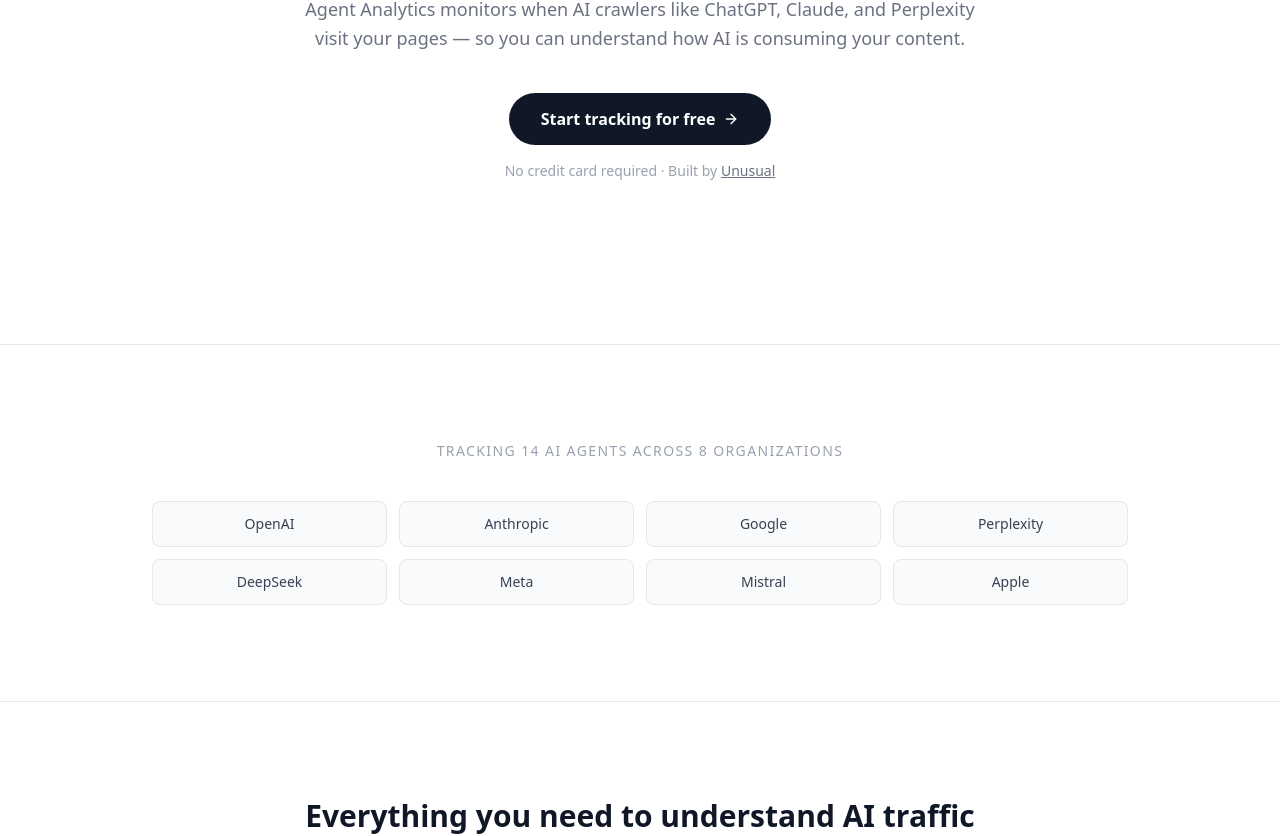
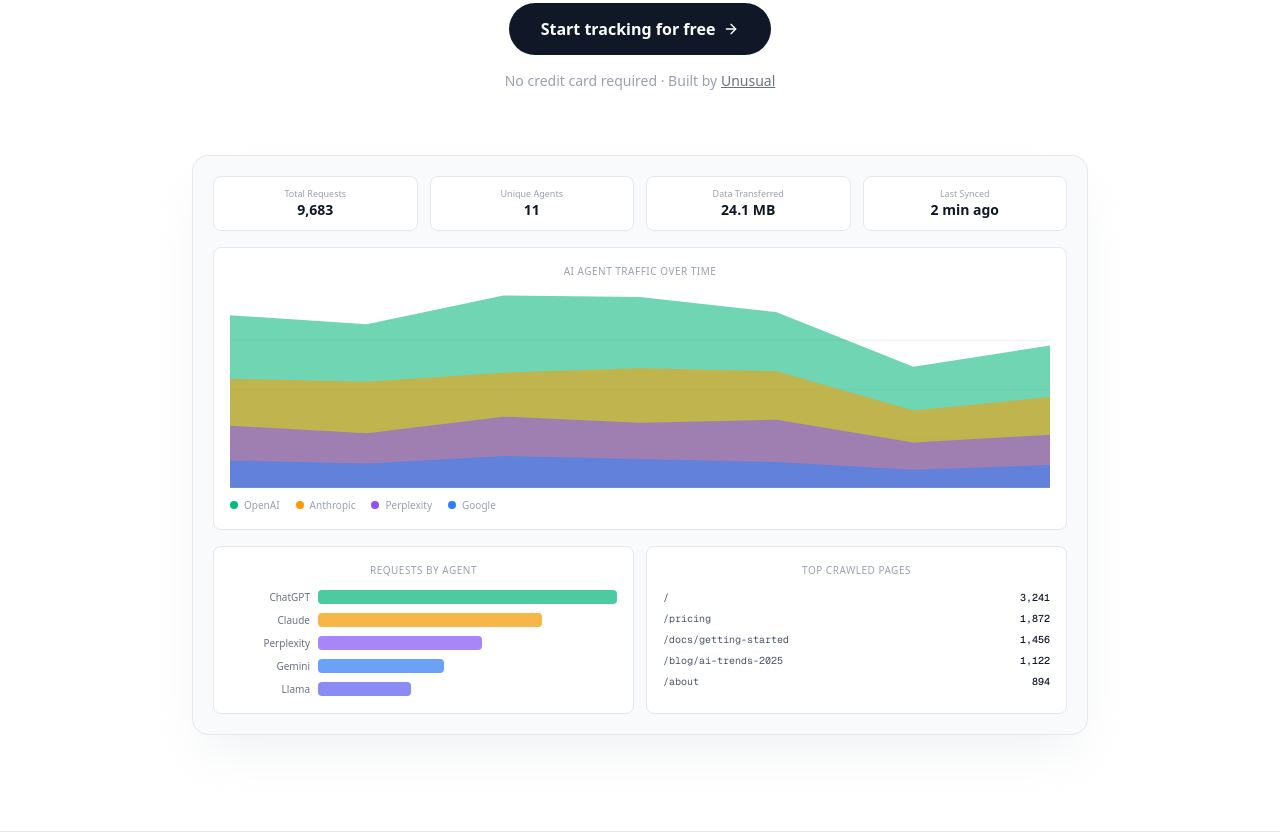
Before and after one commit to Pacific-Intelligence-Works/agent-analytics, a Next.js app: page / in a window 1280 px wide. Shown: the part 456-1292 px from the top of the page. Built offline with nearby package versions, Linux system fonts and the light colour scheme.

Commit message:
added hero image

```diff
--- a/app/page.tsx
+++ b/app/page.tsx
@@ -34,13 +34,13 @@
 ];
 
 const MOCK_AGENTS = [
-  { name: "GPTBot", requests: 2847, pct: 100, color: "#10b981" },
-  { name: "ClaudeBot", requests: 2134, pct: 75, color: "#f59e0b" },
-  { name: "PerplexityBot", requests: 1562, pct: 55, color: "#8b5cf6" },
-  { name: "Google-Extended", requests: 1203, pct: 42, color: "#3b82f6" },
-  { name: "ChatGPT-User", requests: 891, pct: 31, color: "#34d399" },
-  { name: "Applebot", requests: 634, pct: 22, color: "#6b7280" },
-  { name: "DeepSeekBot", requests: 412, pct: 14, color: "#06b6d4" },
+  { name: "ChatGPT", requests: 2847, pct: 100, color: "#10b981" },
+  { name: "Claude", requests: 2134, pct: 75, color: "#f59e0b" },
+  { name: "Perplexity", requests: 1562, pct: 55, color: "#8b5cf6" },
+  { name: "Gemini", requests: 1203, pct: 42, color: "#3b82f6" },
+  { name: "Llama", requests: 891, pct: 31, color: "#6366f1" },
+  { name: "Siri", requests: 634, pct: 22, color: "#6b7280" },
+  { name: "DeepSeek", requests: 412, pct: 14, color: "#06b6d4" },
 ];
 
 // Data points for mock area chart (cumulative stacked values for SVG paths)
@@ -109,7 +109,7 @@
       </nav>
 
       {/* Hero */}
-      <section className="flex min-h-screen flex-col items-center justify-center px-6 pt-14 text-center">
+      <section className="flex flex-col items-center px-6 pb-24 pt-32 text-center">
         <div className="mb-6 inline-flex items-center rounded-full border border-gray-300 px-4 py-1.5 text-sm font-medium text-emerald-600">
           Open source &amp; free
         </div>
@@ -139,6 +139,118 @@
             Unusual
           </a>
         </p>
+
+        {/* Hero graphic — abstract dashboard preview */}
+        <div className="mx-auto mt-16 w-full max-w-4xl">
+          <div className="overflow-hidden rounded-2xl border border-gray-200 bg-gray-50 p-5 shadow-2xl shadow-gray-200/60">
+            {/* Stat cards */}
+            <div className="mb-4 grid grid-cols-4 gap-3">
+              {[
+                { label: "Total Requests", value: "9,683" },
+                { label: "Unique Agents", value: "11" },
+                { label: "Data Transferred", value: "24.1 MB" },
+                { label: "Last Synced", value: "2 min ago" },
+              ].map((stat) => (
+                <div
+                  key={stat.label}
+                  className="rounded-lg border border-gray-200 bg-white px-3 py-2.5"
+                >
+                  <p className="text-[9px] text-gray-400">{stat.label}</p>
+                  <p className="text-sm font-bold text-gray-900">{stat.value}</p>
+                </div>
+              ))}
+            </div>
+
+            {/* Area chart */}
+            <div className="mb-4 rounded-lg border border-gray-200 bg-white p-4">
+              <p className="mb-3 text-[10px] font-medium uppercase tracking-wider text-gray-400">
+                AI Agent Traffic Over Time
+              </p>
+              <svg viewBox="0 0 500 120" className="w-full" preserveAspectRatio="none">
+                {[0.25, 0.5, 0.75].map((f) => (
+                  <line
+                    key={f}
+                    x1={0}
+                    y1={120 * (1 - f)}
+                    x2={500}
+                    y2={120 * (1 - f)}
+                    stroke="#f3f4f6"
+                    strokeWidth={1}
+                  />
+                ))}
+                {buildStackedPaths(500, 120).map((layer, i) => (
+                  <path
+                    key={i}
+                    d={layer.d}
+                    fill={layer.color}
+                    opacity={layer.opacity}
+                  />
+                ))}
+              </svg>
+              <div className="mt-2.5 flex gap-4">
+                {[
+                  { label: "OpenAI", color: "bg-emerald-500" },
+                  { label: "Anthropic", color: "bg-amber-500" },
+                  { label: "Perplexity", color: "bg-violet-500" },
+                  { label: "Google", color: "bg-blue-500" },
+                ].map((l) => (
+                  <span key={l.label} className="flex items-center gap-1.5 text-[10px] text-gray-400">
+                    <span className={`inline-block h-2 w-2 rounded-full ${l.color}`} />
+                    {l.label}
+                  </span>
+                ))}
+              </div>
+            </div>
+
+            {/* Bottom row: bar chart + top pages */}
+            <div className="grid grid-cols-2 gap-3">
+              {/* Bar chart */}
+              <div className="rounded-lg border border-gray-200 bg-white p-4">
+                <p className="mb-3 text-[10px] font-medium uppercase tracking-wider text-gray-400">
+                  Requests by Agent
+                </p>
+                <div className="space-y-2">
+                  {MOCK_AGENTS.slice(0, 5).map((a) => (
+                    <div key={a.name} className="flex items-center gap-2">
+                      <span className="w-20 shrink-0 text-right text-[10px] text-gray-500">
+                        {a.name}
+                      </span>
+                      <div className="flex-1">
+                        <div
+                          className="h-3.5 rounded-sm"
+                          style={{
+                            width: `${a.pct}%`,
+                            backgroundColor: a.color,
+                            opacity: 0.75,
+                          }}
+                        />
+                      </div>
+                    </div>
+                  ))}
+                </div>
+              </div>
+
+              {/* Top pages */}
+              <div className="rounded-lg border border-gray-200 bg-white p-4">
+                <p className="mb-3 text-[10px] font-medium uppercase tracking-wider text-gray-400">
+                  Top Crawled Pages
+                </p>
+                <div className="space-y-1.5">
+                  {MOCK_PAGES.map((p) => (
+                    <div key={p.path} className="flex items-center justify-between">
+                      <span className="truncate font-mono text-[10px] text-gray-600">
+                        {p.path === "/" ? "/" : p.path}
+                      </span>
+                      <span className="ml-2 shrink-0 font-mono text-[10px] font-medium text-gray-900">
+                        {p.requests.toLocaleString()}
+                      </span>
+                    </div>
+                  ))}
+                </div>
+              </div>
+            </div>
+          </div>
+        </div>
       </section>
 
       {/* Agents tracked */}
```
